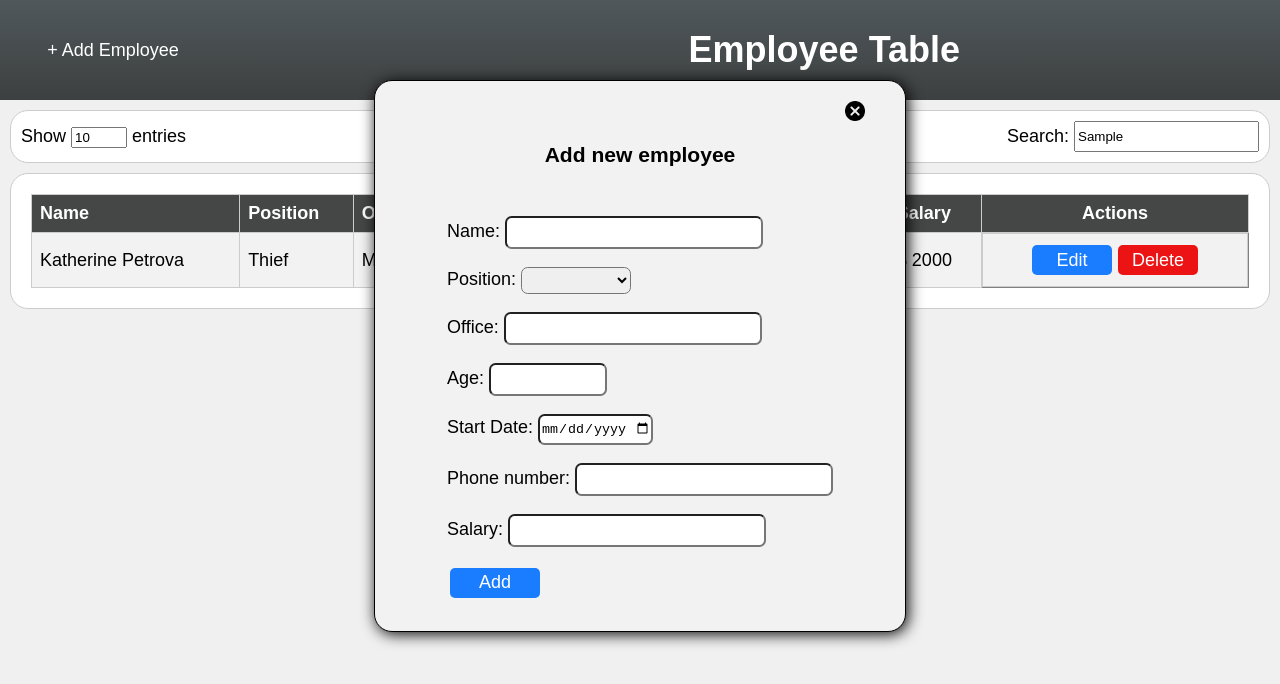
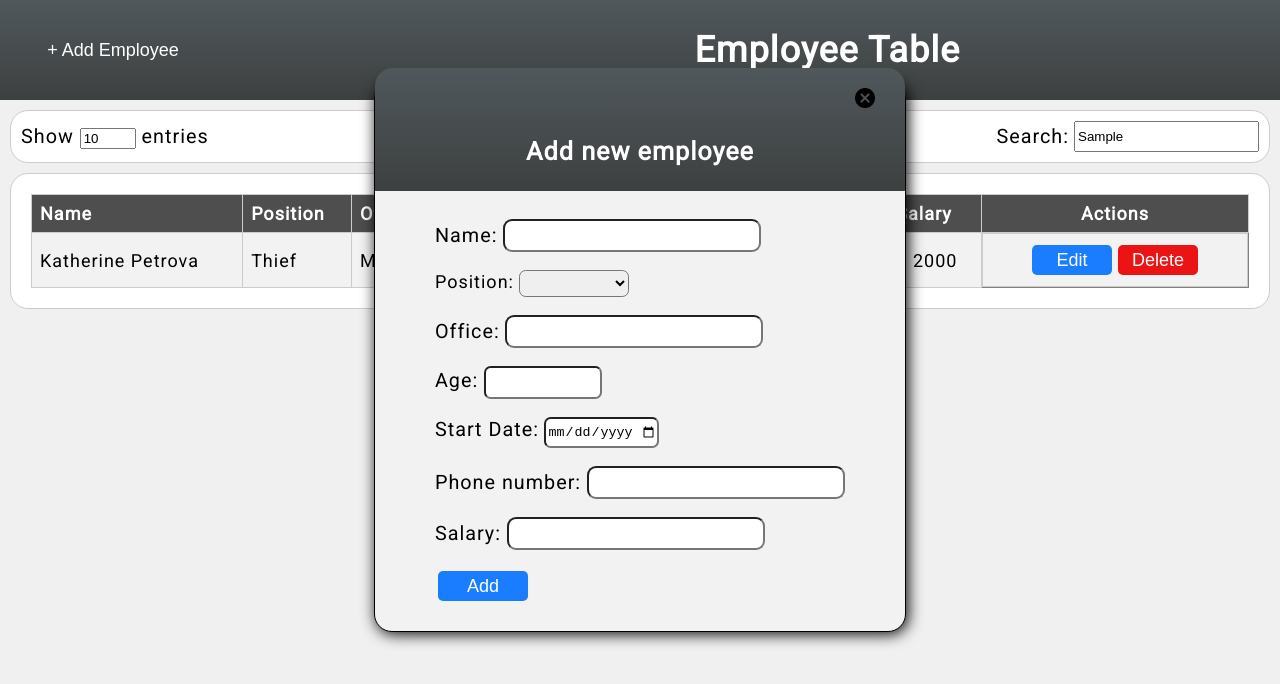
Before and after one commit to filho-flavio/CRUD-Employees, a plain HTML site: page html/index.html in a window 1280 px wide. Both pictures are taken after typing "Sample" into the empty fields and a click on the button "+ Add Employee". Drawn offline with Linux system fonts and the light colour scheme.

Commit message:
update code

```diff
--- a/html/index.html
+++ b/html/index.html
@@ -8,6 +8,7 @@
     <link rel="stylesheet" href="/style/style.css">
     <link rel="stylesheet" href="/style/style-employee.css">
     <script src="/js/script.js" defer></script>
+    <script src="/js/update.js" defer></script>
     <title>Employee Table</title>
 </head>
 
@@ -56,8 +57,10 @@
     <div class="container-employee">
         <div class="hidden" id="div-add">
 
-            <img src="/img/close.png" id="close">
-            <h3>Add new employee</h3>
+            <div class="header-form">
+                <img src="/img/close.png" id="close">
+                <h3>Add new employee</h3>
+            </div>
 
             <div class="form">
                 <p>
--- a/js/script.js
+++ b/js/script.js
@@ -65,6 +65,7 @@ function addEmployee(data) {
   actionsCell.className = "btActions";
 
   clearDisplay();
+  document.querySelector("#div-add").classList.toggle("hidden");
 }
 
 function clearDisplay() {
--- /dev/null
+++ b/js/update.js
@@ -0,0 +1 @@
+const btEdit = document.querySelector("#btEdit");
--- a/style/style-employee.css
+++ b/style/style-employee.css
@@ -25,10 +25,6 @@
     max-width: 100%;
 }
 
-select {
-    width: 80px;
-}
-
 #btSubmit {
     color: #fff;
     border: none;
@@ -51,7 +47,8 @@ select {
 
 #close {
     width: 20px;
-    margin-left: 430px;
+    margin-left: 480px;
+    margin-top: 20px;
     cursor: pointer;
 }
 
@@ -59,6 +56,8 @@ select {
     width: 250px;
     height: 27px;
     border-radius: 0.5em;
+    font-size: 1em;
+    font-family: Verdana, Geneva, Tahoma, sans-serif;
 }
 
 #inAge,
@@ -71,10 +70,28 @@ select {
 
 #addEmployee {
     width: 200px;
-    border: none;
+    height: 35px;
     background: none;
 }
 
 #addEmployee:active {
     color: #444242;
 }
+
+h3 {
+    font-size: 1.4em;
+    text-align: center;
+    color: #fff;
+}
+
+label {
+    font-size: 1.1em;
+    font-weight: 400;
+}
+
+.header-form {
+    background: linear-gradient(0deg, rgba(61, 64, 64, 1) 0%, rgba(80, 88, 92, 1) 100%);
+    width: 530px;
+    margin-top: -30px;
+    border-radius: 1em 1em 0 0;
+}
--- a/style/style.css
+++ b/style/style.css
@@ -1,5 +1,8 @@
+@import url('https://fonts.googleapis.com/css2?family=Roboto&display=swap');
+
 body {
-    font-family: Arial, sans-serif;
+    font-family: 'Roboto', sans-serif;
+    letter-spacing: 1px;
     background-color: #f0f0f0;
     font-size: 18px;
     height: 100vh;
@@ -74,7 +77,7 @@ td {
 }
 
 th {
-    background: rgb(69, 71, 71);
+    background: rgb(78, 78, 78);
     color: white;
 }
 
```
